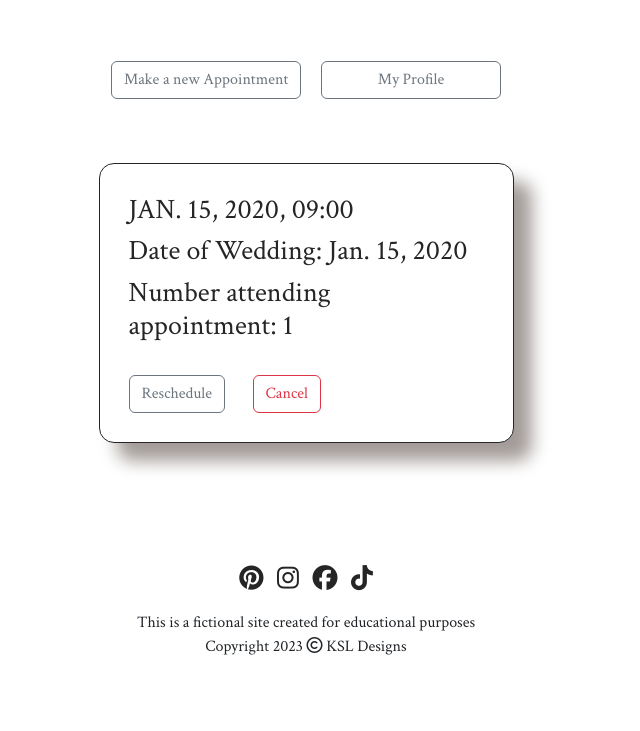
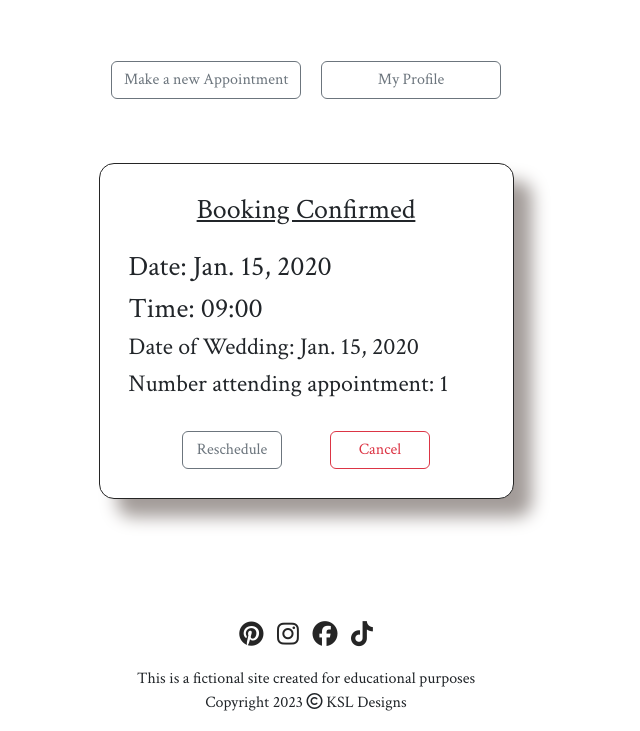
Before and after one commit to llewellynksj/little-white-dress, a Django app: page /appointment/1/my_appointments/ in a window 1280 px wide. Shown: the part 138-869 px from the top of the page, without its empty margins (334-974 px from the left). Before the commit the page ends 793 px from the top, so only its background shows below. Run offline with Django 3.2, Linux system fonts and the light colour scheme; a user stored in the database is signed in; tables that the repository leaves empty hold one stand-in row (values such as "Sample post"); some libraries are stand-ins or nearby versions.

Commit message:
Add styles to appointment cards and recommendation cards

```diff
--- a/appointment/templates/my_appointments.html
+++ b/appointment/templates/my_appointments.html
@@ -19,7 +19,7 @@
         </div>
 
         <!-- Appointment Cards -->
-        <div class="col-12 community-section">
+        <div class="col-12 appointment-section">
             {% if not user_appointments %}
                 <p class="lead text-center">You do not currently have any appointments booked</p>
             {% else %}
@@ -27,13 +27,17 @@
                     {% for item in user_appointments %}
                     <div class="card-body m-4 appointment-cards">
                         <div class="p-4">
-                            <h3 class="link-no-decor text-uppercase">{{ item.booking_date }}, {{ item.time }}</h3>
-                            <h3 class="link-no-decor">Date of Wedding: {{ item.date_of_wedding}}</h3>
-                            <h3 class="link-no-decor">Number attending appointment: {{ item.no_in_party }}</h3>
+                            <h3 class="booking-title text-center pb-3">Booking Confirmed</h3>
+                            <h3>Date: {{ item.booking_date }}</h3>
+                            <h3>Time: {{ item.time }}</h3>
+                            <h4>Date of Wedding: {{ item.date_of_wedding}}</h3>
+                            <h4>Number attending appointment: {{ item.no_in_party }}</h3>
                         </div>
                         {% if user.id == item.user.id %}
-                        <a class="link-no-decor" href="{% url 'edit_appointment' item.pk %}"><button class="btn btn-outline-secondary mb-4 mx-4">Reschedule</button></a>
-                        <a href="{% url 'cancel' item.pk %}" class="link-no-decor"><button class="btn btn-outline-danger mb-4">Cancel</button></a>
+                        <div class="d-flex justify-content-center">
+                            <a class="link-no-decor" href="{% url 'edit_appointment' item.pk %}"><button class="btn btn-outline-secondary mb-4 mx-4 appt-button">Reschedule</button></a>
+                            <a href="{% url 'cancel' item.pk %}" class="link-no-decor"><button class="btn btn-outline-danger mb-4 mx-4 appt-button">Cancel</button></a>
+                        </div>
                         {% endif %}
                     </div>
                     {% endfor %}
--- a/product/templates/product_details.html
+++ b/product/templates/product_details.html
@@ -9,7 +9,7 @@
         <div class="col-sm">
             <h2>{{ product.item_name }}</h2>
             <p class="lead pt-2 product-summary">{{ product.description }}</p>
-            <div class="product-info p-2 mb-3">
+            <div class="info-border p-2 mb-3">
                 <div class="row">
                     <p class="col-4">Collection:</p>
                     <p class="col-8">{{ product.category }}</p>
--- a/static/css/style.css
+++ b/static/css/style.css
@@ -240,7 +240,7 @@ img {
     max-width: 500px;
 }
 
-.product-info {
+.info-border {
     border: 3px #F4E9E5 double;
     max-width: 500px;
     border-radius: 18px;
@@ -262,7 +262,7 @@ img {
 }
 
 /* About us styles */
-.about-section, .map-section, .location-section, .community-section {
+.about-section, .map-section, .location-section, .community-section, .appointment-section {
     max-width: 1000px;
     margin: auto;
     margin-bottom: 80px;
@@ -341,6 +341,15 @@ https://codepen.io/isabelc/pen/MmrJgx */
     color: #F0C6AD;
     font-size: 30px;
   }
+
+/* Appointments Page styles */
+.booking-title {
+    text-decoration: underline;
+}
+
+.appt-button {
+    min-width: 100px;
+}
 
 /* Contact Page styles */
 .contact-section {
```
Also changed, not shown: recommendations/templates/community.html (+6 -4 lines), recommendations/templates/my_recommendations.html (+6 -4 lines).
